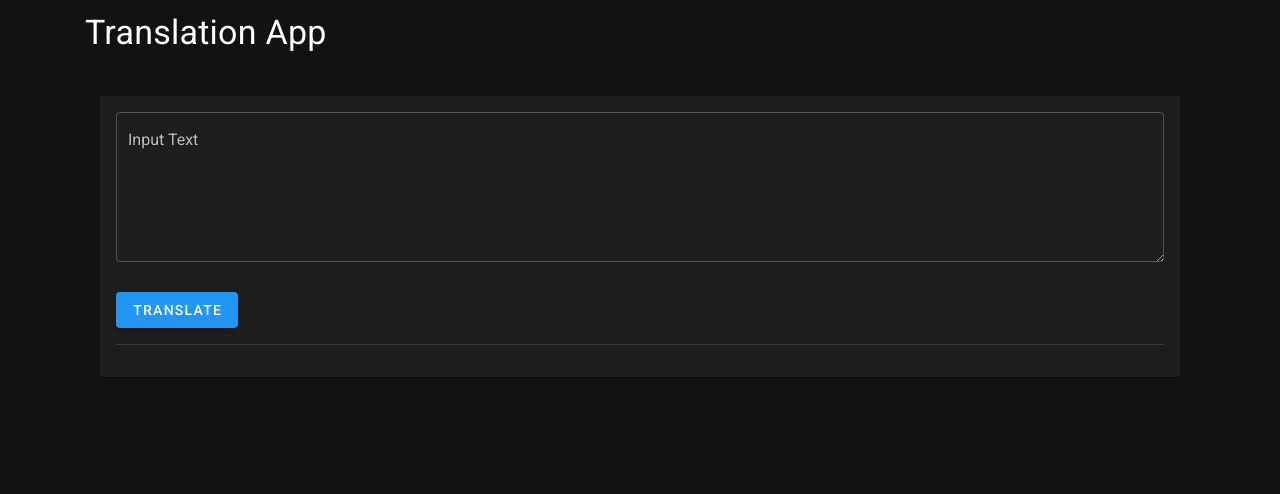
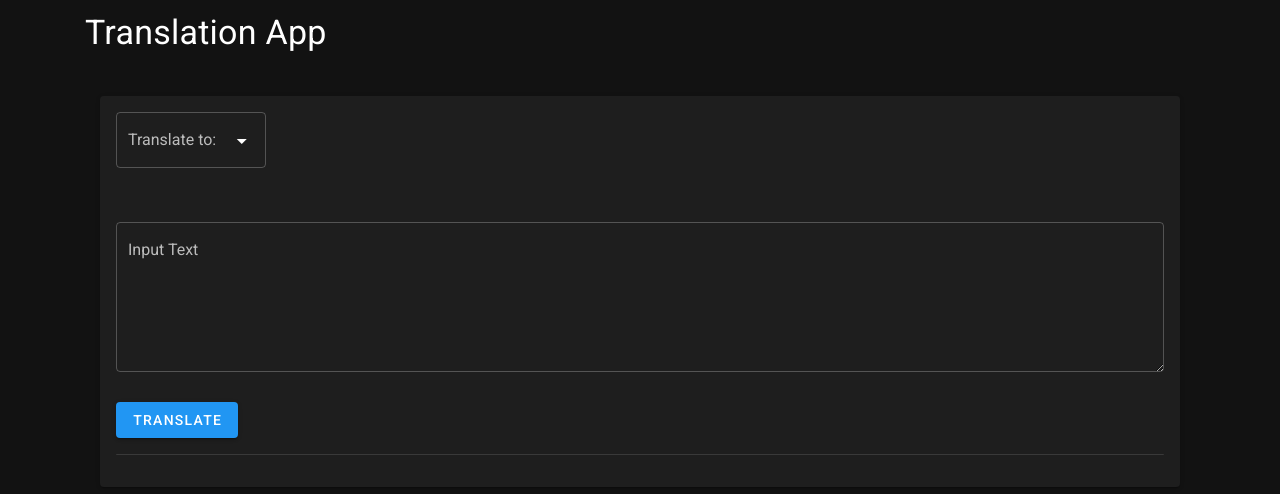
Before and after one commit to esimonds09/translation-app, a Nuxt app: page / in a window 1280 px wide. Shown: the top 494 px of the page. Built offline with nearby package versions, Linux system fonts and the light colour scheme.

Commit message:
Add select box for user to select desired target language

```diff
--- a/components/Translation.vue
+++ b/components/Translation.vue
@@ -1,13 +1,26 @@
 <template>
   <v-container>
     <v-card class="pa-4">
+      <v-row>
+        <v-col cols="12" sm="2">
+          <v-select
+            v-model="selectedLanguage"
+            :items="languageOptions"
+            label="Translate to:"
+            outlined
+          ></v-select>
+        </v-col>
+      </v-row>
+      <v-row>
+        <v-col cols="12" sm="12">
           <v-textarea
             v-model="inputText"
             rows="5"
             outlined
             :label="labelText"
           ></v-textarea>
-
+        </v-col>
+      </v-row>
       <v-btn @click="translateText" color="primary">Translate</v-btn>
 
       <v-divider class="my-4"></v-divider>
@@ -31,8 +44,15 @@ export default {
   data() {
     return {
       inputText: "",
+      selectedLanguage: null,
       translatedText: "",
       errorMessage: "",
+      languageOptions: [
+        { text: "English", value: "en" },
+        { text: "German", value: "de" },
+        { text: "Dutch", value: "nl" },
+        { text: "Russian", value: "ru" },
+      ],
     };
   },
   computed: {
@@ -42,11 +62,15 @@ export default {
   },
   methods: {
     async translateText() {
-      const targetLang = "zrt"; // Replace with your desired target language code
-
+      // const targetLang = "ru"; // Replace with your desired target language code
+      if (!this.selectedLanguage) {
+        this.errorMessage = "Please select a target language!";
+        return;
+      }
+      console.log(this.selectedLanguage);
       const response = await api.post("/translate", {
         text: this.inputText,
-        target_lang: targetLang,
+        target_lang: this.selectedLanguage,
       });
       console.log(response);
       this.translatedText = response.data;
```
Lines whose indentation alone changed are shown as unchanged.
